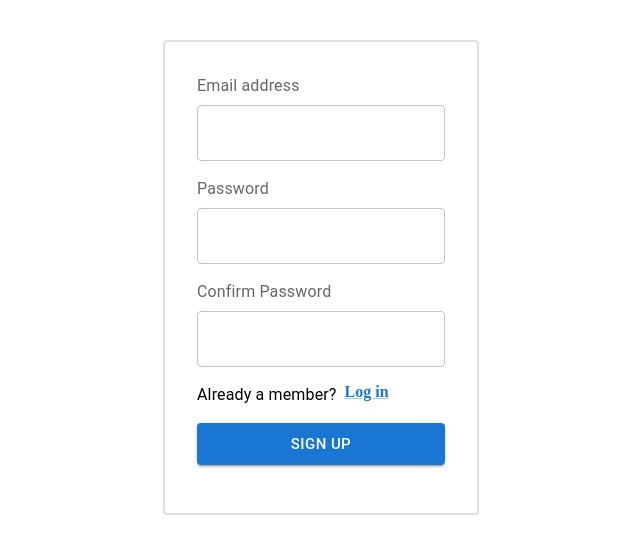
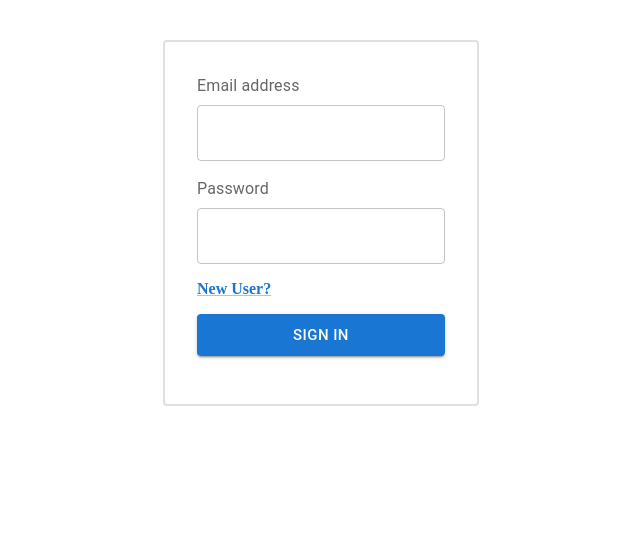
Before and after one commit to rochun/speech-to-text, a React (Vite) app: page /login in a window 1280 px wide. Shown: the top 554 px of the page, without its empty margins (319-959 px from the left). Built offline with nearby package versions, Linux system fonts and the light colour scheme; no server answers.

Commit message:
add react routers and routes

```diff
--- a/src/App.tsx
+++ b/src/App.tsx
@@ -1,11 +1,25 @@
 import { useState } from 'react';
-import {Register} from './views/Register';
+import { Route, Routes } from "react-router-dom";
+import { ProtectedRoute } from "./components/ProtectedRoute";
+import { Register } from './views/Register';
+import { Home } from "./views/Home";
+import { Login } from './views/Login';
+import { NavBar } from './components/NavBar';
+import { NavbarLayout } from './components/NavbarLayout';
 
 function App() {
-
   return (
     <>
-      <Register/>
+      <Routes>
+        <Route element={<ProtectedRoute />}>
+          <Route element={<NavbarLayout/>}>
+            <Route path="/" element={<Home />} />
+            <Route path="/home" element={<Home />} />
+          </Route>
+        </Route>
+        <Route path="/register" element={<Register />} />
+        <Route path="/login" element={<Login />} />
+      </Routes>
     </>
   )
 }
--- a/src/main.tsx
+++ b/src/main.tsx
@@ -1,12 +1,15 @@
-import React from 'react'
-import ReactDOM from 'react-dom/client'
-import App from './App.tsx'
+import React from 'react';
+import ReactDOM from 'react-dom/client';
+import App from './App.tsx';
+import { BrowserRouter } from "react-router-dom";
 import AuthProvider from './context/AuthProvider';
 
 ReactDOM.createRoot(document.getElementById('root') as HTMLElement).render(
   <React.StrictMode>
-    <AuthProvider>
-      <App />
-    </AuthProvider>
+    <BrowserRouter>
+      <AuthProvider>
+        <App />
+      </AuthProvider>
+    </BrowserRouter>
   </React.StrictMode>,
 )
```
